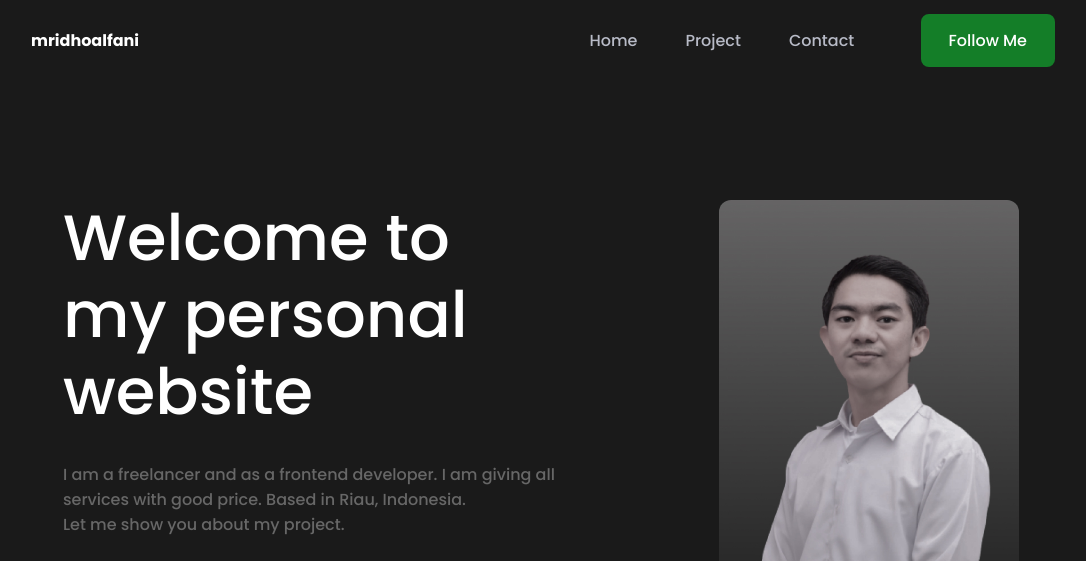
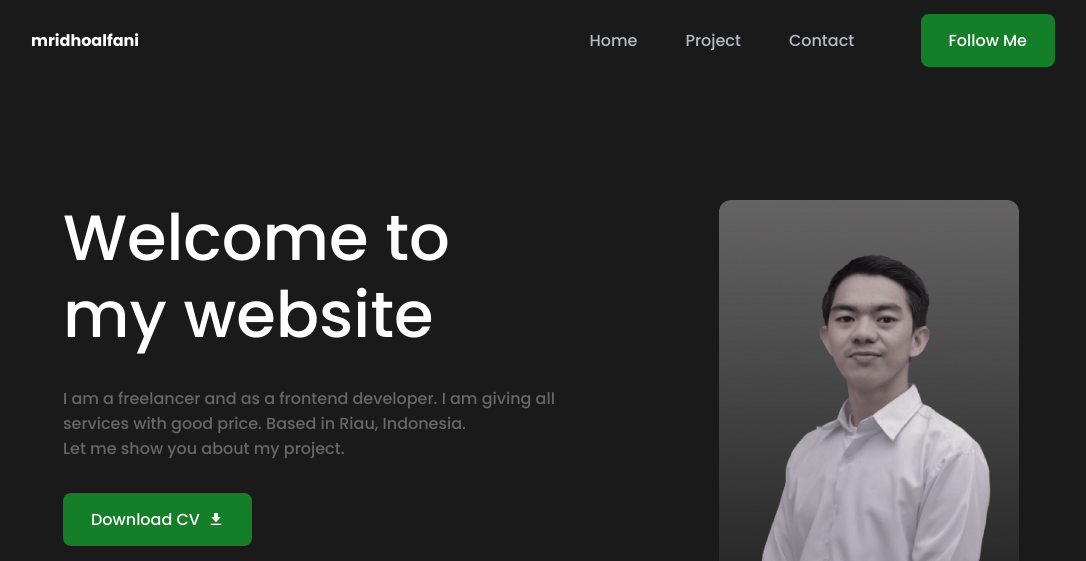
Before and after one commit to mridhoalfani/mridhoalfani, a plain HTML site: page index.html in a window 1280 px wide. Shown: the top 561 px of the page, without its empty margins (97-1183 px from the left). Drawn offline with nearby package versions, Linux system fonts and the light colour scheme.

Commit message:
first commit

```diff
--- a/index.html
+++ b/index.html
@@ -64,7 +64,7 @@
       <section class="home section" id="home">
         <div class="home__container container grid">
           <div class="home__data">
-            <h1 class="home__title">Welcome to <br />my personal website</h1>
+            <h1 class="home__title">Welcome to <br />my website</h1>
             <p class="home__description">
               I am a freelancer and as a frontend developer. I am giving all
               services with good price. Based in Riau, Indonesia. <br />
```
